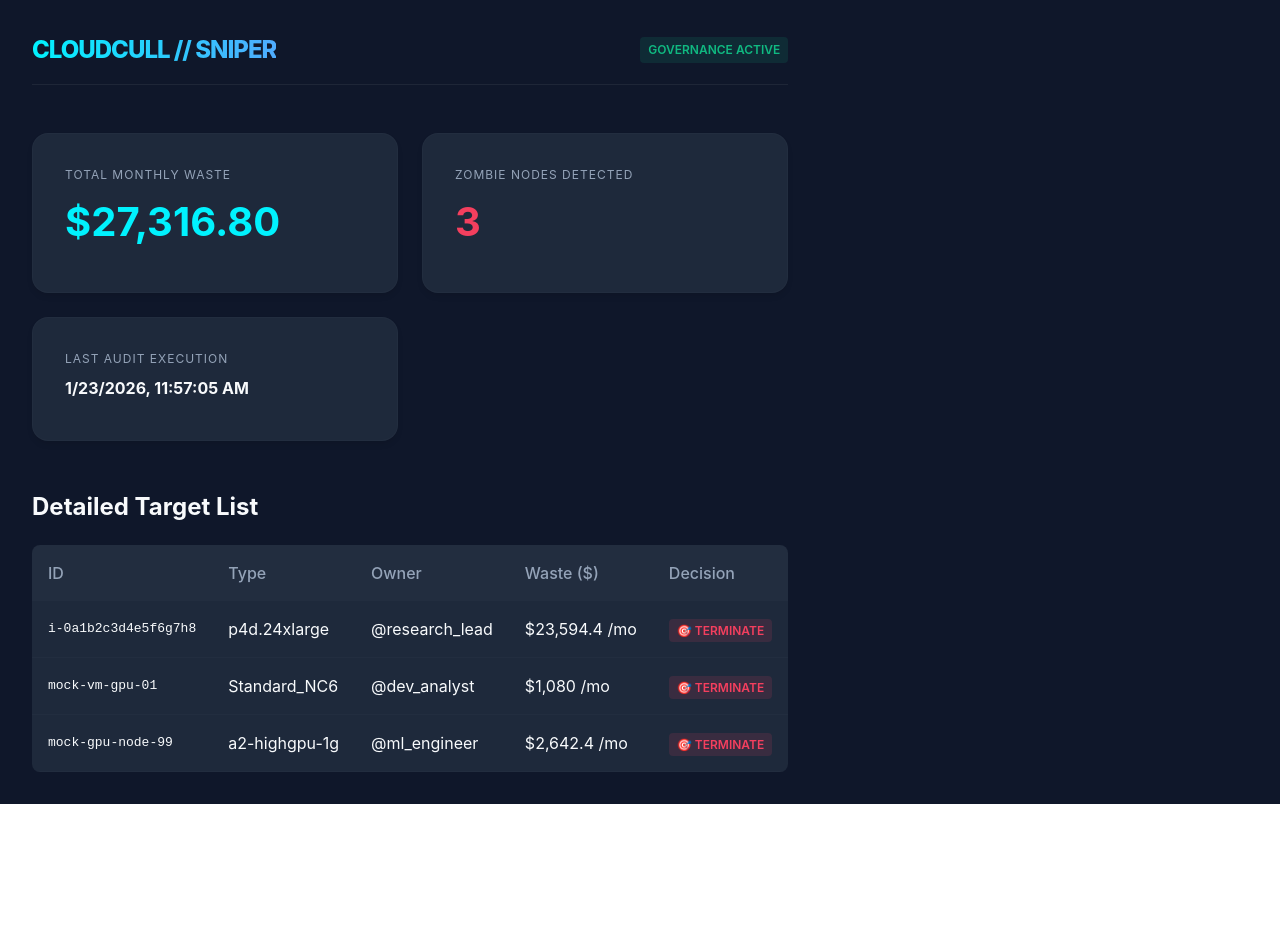
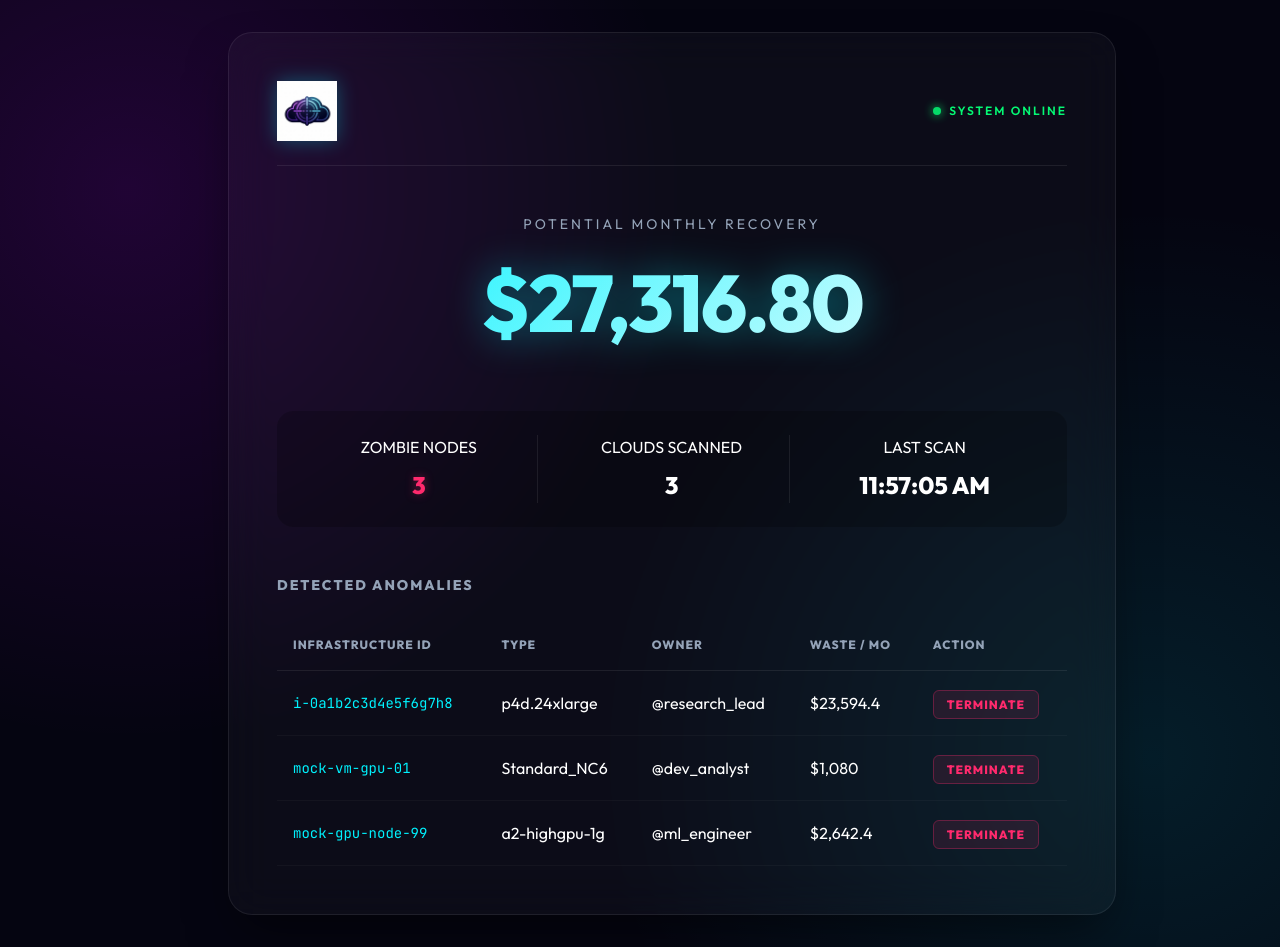
Before and after one commit to daretechie/cloudcull, a React (Vite) app in the folder dashboard/: page / in a window 1280 px wide. Before the commit the page ends 804 px from the top, so only its background shows below. Built offline with nearby package versions, Linux system fonts and the light colour scheme.

Commit message:
feat: redesign dashboard with high-fidelity glassmorphic UI

```diff
--- a/dashboard/src/App.css
+++ b/dashboard/src/App.css
@@ -1,116 +1,192 @@
+@import url('https://fonts.googleapis.com/css2?family=Outfit:wght@300;400;600;800&family=JetBrains+Mono:wght@400;700&display=swap');
+
 :root {
-  --primary: #00f2fe;
-  --secondary: #4facfe;
-  --bg: #0f172a;
-  --card: #1e293b;
-  --text: #f8fafc;
-  --zombie: #f43f5e;
-  --safe: #10b981;
+  --neon-blue: #00f2fe;
+  --neon-purple: #bd00ff;
+  --bg-deep: #050511;
+  --glass-bg: rgba(255, 255, 255, 0.03);
+  --glass-border: rgba(255, 255, 255, 0.08);
+  --text-primary: #ffffff;
+  --text-secondary: #94a3b8;
+  --danger: #ff2a6d;
+  --success: #05f874;
 }
 
 body {
   margin: 0;
-  background-color: var(--bg);
-  color: var(--text);
-  font-family: 'Inter', -apple-system, sans-serif;
+  background-color: var(--bg-deep);
+  background-image:
+    radial-gradient(circle at 10% 20%, rgba(189, 0, 255, 0.15) 0%, transparent 40%),
+    radial-gradient(circle at 90% 80%, rgba(0, 242, 254, 0.10) 0%, transparent 40%);
+  color: var(--text-primary);
+  font-family: 'Outfit', sans-serif;
+  min-height: 100vh;
+  display: flex;
+  justify-content: center;
+  align-items: center;
 }
 
-.dashboard {
-  max-width: 1200px;
-  margin: 0 auto;
+.app-container {
+  width: 100%;
   padding: 2rem;
+  display: flex;
+  justify-content: center;
 }
 
-header {
+.glass-panel {
+  background: var(--glass-bg);
+  backdrop-filter: blur(20px);
+  -webkit-backdrop-filter: blur(20px);
+  border: 1px solid var(--glass-border);
+  border-radius: 24px;
+  box-shadow: 0 25px 50px -12px rgba(0, 0, 0, 0.5);
+  padding: 3rem;
+  width: 100%;
+  max-width: 1000px;
+}
+
+.dashboard-header {
   display: flex;
   justify-content: space-between;
   align-items: center;
   margin-bottom: 3rem;
-  border-bottom: 1px solid #ffffff10;
-  padding-bottom: 1rem;
+  border-bottom: 1px solid var(--glass-border);
+  padding-bottom: 1.5rem;
 }
 
-.logo {
-  font-size: 1.5rem;
-  font-weight: 800;
-  letter-spacing: -1px;
-  background: linear-gradient(to right, var(--primary), var(--secondary));
-  -webkit-background-clip: text;
-  -webkit-text-fill-color: transparent;
+.brand-logo {
+  height: 60px;
+  filter: drop-shadow(0 0 10px rgba(0, 242, 254, 0.3));
 }
 
-.stats-grid {
-  display: grid;
-  grid-template-columns: repeat(auto-fit, minmax(300px, 1fr));
-  gap: 1.5rem;
+.header-status {
+  display: flex;
+  align-items: center;
+  gap: 0.5rem;
+  font-size: 0.75rem;
+  letter-spacing: 2px;
+  color: var(--success);
+  font-weight: 600;
+}
+
+.status-dot {
+  width: 8px;
+  height: 8px;
+  background: var(--success);
+  border-radius: 50%;
+  box-shadow: 0 0 10px var(--success);
+  animation: pulse 2s infinite;
+}
+
+.hero-stats {
+  text-align: center;
   margin-bottom: 3rem;
 }
 
-.stat-card {
-  background: var(--card);
-  padding: 2rem;
-  border-radius: 1rem;
-  box-shadow: 0 4px 6px -1px rgba(0, 0, 0, 0.1);
-  border: 1px solid #ffffff05;
-  transition: transform 0.2s;
+.hero-label {
+  font-size: 0.875rem;
+  letter-spacing: 3px;
+  color: var(--text-secondary);
+  margin-bottom: 0.5rem;
 }
 
-.stat-card:hover {
-  transform: translateY(-5px);
-  border-color: #ffffff20;
+.glowing-text {
+  font-size: 5rem;
+  font-weight: 800;
+  background: linear-gradient(135deg, var(--neon-blue), #fff);
+  -webkit-background-clip: text;
+  -webkit-text-fill-color: transparent;
+  filter: drop-shadow(0 0 20px rgba(0, 242, 254, 0.4));
+  letter-spacing: -2px;
+}
+
+.secondary-stats {
+  display: grid;
+  grid-template-columns: repeat(3, 1fr);
+  gap: 1rem;
+  margin-bottom: 3rem;
+  background: rgba(0, 0, 0, 0.2);
+  border-radius: 16px;
+  padding: 1.5rem;
+}
+
+.stat-item {
+  display: flex;
+  flex-direction: column;
+  align-items: center;
+  gap: 0.5rem;
+  border-right: 1px solid var(--glass-border);
+}
+
+.stat-item:last-child {
+  border-right: none;
 }
 
 .stat-value {
-  font-size: 2.5rem;
+  font-size: 1.5rem;
   font-weight: 700;
-  margin: 0.5rem 0;
 }
 
-.stat-label {
-  color: #94a3b8;
-  text-transform: uppercase;
+.text-zombie { color: var(--danger); text-shadow: 0 0 10px rgba(255, 42, 109, 0.4); }
+
+.targets-section h3 {
+  font-size: 0.875rem;
+  letter-spacing: 2px;
+  color: var(--text-secondary);
+  margin-bottom: 1.5rem;
+}
+
+.glass-table {
+  width: 100%;
+  border-collapse: separate;
+  border-spacing: 0;
+}
+
+.glass-table th {
+  text-align: left;
+  padding: 1rem;
   font-size: 0.75rem;
+  color: var(--text-secondary);
+  letter-spacing: 1px;
+  border-bottom: 1px solid var(--glass-border);
+}
+
+.glass-table td {
+  padding: 1.25rem 1rem;
+  border-bottom: 1px solid rgba(255, 255, 255, 0.03);
+  vertical-align: middle;
+}
+
+.mono-font {
+  font-family: 'JetBrains Mono', monospace;
+  font-size: 0.875rem;
+  color: var(--neon-blue);
+}
+
+.badge-terminate {
+  background: rgba(255, 42, 109, 0.1);
+  color: var(--danger);
+  border: 1px solid rgba(255, 42, 109, 0.3);
+  padding: 0.4rem 0.8rem;
+  border-radius: 6px;
+  font-size: 0.75rem;
+  font-weight: 700;
   letter-spacing: 1px;
 }
 
-.instance-table {
-  width: 100%;
-  border-collapse: collapse;
-  background: var(--card);
-  border-radius: 0.5rem;
-  overflow: hidden;
+.badge-safe {
+  background: rgba(5, 248, 116, 0.1);
+  color: var(--success);
+  border: 1px solid rgba(5, 248, 116, 0.3);
+  padding: 0.4rem 0.8rem;
+  border-radius: 6px;
+  font-size: 0.75rem;
+  font-weight: 700;
+  letter-spacing: 1px;
 }
 
-.instance-table th {
-  text-align: left;
-  padding: 1rem;
-  background: #ffffff05;
-  color: #94a3b8;
-  font-weight: 500;
+@keyframes pulse {
+  0% { opacity: 1; }
+  50% { opacity: 0.5; }
+  100% { opacity: 1; }
 }
-
-.instance-table td {
-  padding: 1rem;
-  border-bottom: 1px solid #ffffff05;
-}
-
-.badge {
-  padding: 0.25rem 0.5rem;
-  border-radius: 0.25rem;
-  font-size: 0.75rem;
-  font-weight: 600;
-}
-
-.badge-zombie {
-  background: #f43f5e20;
-  color: var(--zombie);
-}
-
-.badge-safe {
-  background: #10b98120;
-  color: var(--safe);
-}
-
-.savings-highlight {
-  color: var(--primary);
-}
--- a/dashboard/src/App.jsx
+++ b/dashboard/src/App.jsx
@@ -20,58 +20,68 @@ function App() {
       });
   }, []);
 
-  if (loading) return <div className="dashboard">Loading Audit Intelligence...</div>;
-  if (!data) return <div className="dashboard">No Audit Report Found. Run a scan to generate data.</div>;
+  const basePath = import.meta.env.BASE_URL.replace(/\/$/, "");
+
+  if (loading) return <div className="loading-screen">INITIALIZING CLOUDCULL PROTOCOL...</div>;
+  if (!data) return <div className="error-screen">NO AUDIT DATA DETECTED. EXECUTE SCAN.</div>;
 
   return (
-    <div className="dashboard">
-      <header>
-        <div className="logo">CLOUDCULL // SNIPER</div>
-        <div className="badge badge-safe">GOVERNANCE ACTIVE</div>
+    <div className="app-container">
+      <div className="glass-panel main-dashboard">
+        <header className="dashboard-header">
+          <img src={`${basePath}/logo.png`} alt="CloudCull Logo" className="brand-logo" />
+          <div className="header-status">
+            <span className="status-dot"></span> SYSTEM ONLINE
+          </div>
         </header>
 
-      <div className="stats-grid">
-        <div className="stat-card">
-          <div className="stat-label">Total Monthly Waste</div>
-          <div className="stat-value savings-highlight">
+        <section className="hero-stats">
+          <div className="hero-card savings-card">
+            <div className="hero-label">POTENTIAL MONTHLY RECOVERY</div>
+            <div className="hero-value glowing-text">
               ${data.summary.total_monthly_savings.toLocaleString(undefined, { minimumFractionDigits: 2 })}
             </div>
           </div>
-        <div className="stat-card">
-          <div className="stat-label">Zombie Nodes Detected</div>
-          <div className="stat-value" style={{ color: 'var(--zombie)' }}>
-            {data.summary.zombie_count}
+        </section>
+
+        <div className="secondary-stats">
+          <div className="stat-item">
+            <span className="stat-label">ZOMBIE NODES</span>
+            <span className="stat-value text-zombie">{data.summary.zombie_count}</span>
           </div>
+          <div className="stat-item">
+            <span className="stat-label">CLOUDS SCANNED</span>
+            <span className="stat-value">3</span>
           </div>
-        <div className="stat-card">
-          <div className="stat-label">Last Audit Execution</div>
-          <div className="stat-value" style={{ fontSize: '1rem' }}>
-            {new Date(data.summary.timestamp).toLocaleString()}
-          </div>
+          <div className="stat-item">
+            <span className="stat-label">LAST SCAN</span>
+            <span className="stat-value">{new Date(data.summary.timestamp).toLocaleTimeString()}</span>
           </div>
         </div>
 
-      <h2>Detailed Target List</h2>
-      <table className="instance-table">
+        <section className="targets-section">
+          <h3>DETECTED ANOMALIES</h3>
+          <div className="table-container">
+            <table className="glass-table">
               <thead>
                 <tr>
-            <th>ID</th>
-            <th>Type</th>
-            <th>Owner</th>
-            <th>Waste ($)</th>
-            <th>Decision</th>
+                  <th>INFRASTRUCTURE ID</th>
+                  <th>TYPE</th>
+                  <th>OWNER</th>
+                  <th>WASTE / MO</th>
+                  <th>ACTION</th>
                 </tr>
               </thead>
               <tbody>
                 {data.instances.map(inst => (
                   <tr key={inst.id}>
-              <td style={{ fontFamily: 'monospace' }}>{inst.id}</td>
+                    <td className="mono-font">{inst.id}</td>
                     <td>{inst.type}</td>
                     <td>@{inst.owner}</td>
-              <td>${(inst.rate * 24 * 30).toLocaleString()} /mo</td>
+                    <td className="text-white">${(inst.rate * 24 * 30).toLocaleString()}</td>
                     <td>
-                <span className={`badge ${inst.status === 'ZOMBIE' ? 'badge-zombie' : 'badge-safe'}`}>
-                  {inst.status === 'ZOMBIE' ? '🎯 TERMINATE' : '✅ DEVELOPER'}
+                      <span className={`status-badge ${inst.status === 'ZOMBIE' ? 'badge-terminate' : 'badge-safe'}`}>
+                        {inst.status === 'ZOMBIE' ? 'TERMINATE' : 'MONITOR'}
                       </span>
                     </td>
                   </tr>
@@ -79,6 +89,9 @@ function App() {
               </tbody>
             </table>
           </div>
+        </section>
+      </div>
+    </div>
   );
 }
 
```
Also changed, not shown: dashboard/public/logo.png (added). Lines whose indentation alone changed are shown as unchanged.
